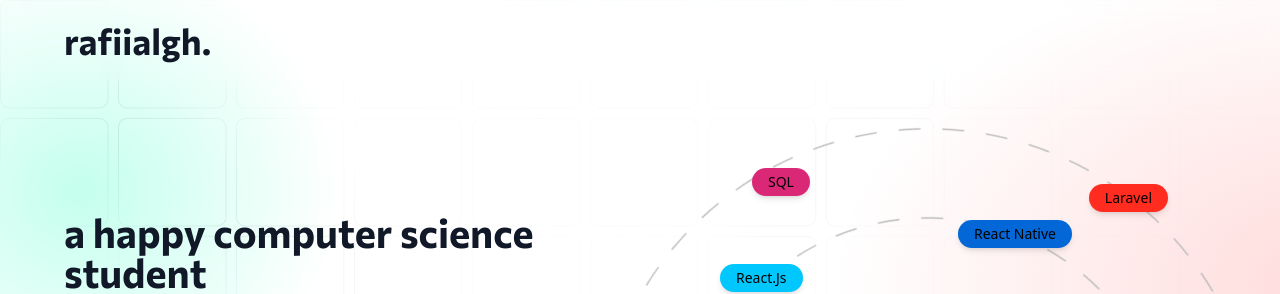
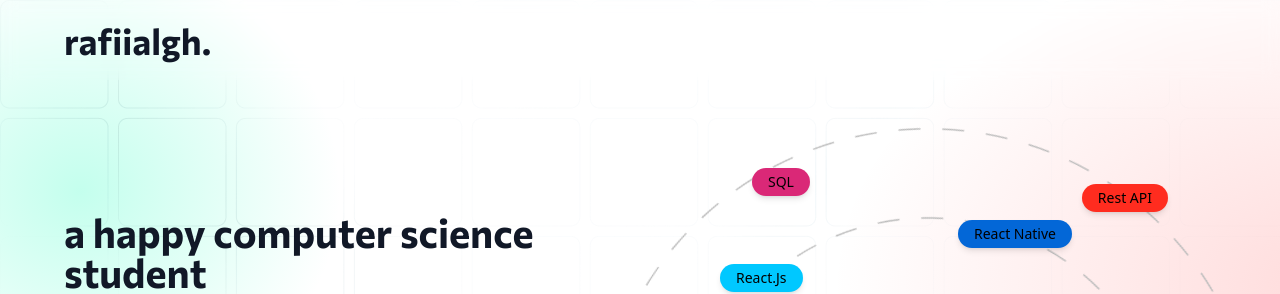
Before and after one commit to rafiialgh/rafiialgh-portfolio, a Next.js app: page / in a window 1280 px wide. Shown: the top 294 px of the page. Built offline with nearby package versions, Linux system fonts and the light colour scheme.

Commit message:
add rest api

```diff
--- a/app/page.tsx
+++ b/app/page.tsx
@@ -30,7 +30,7 @@
 
               {/* Laravel */}
               <div className='absolute top-8 right-20 z-10 px-3 md:px-4 py-1 bg-[#FF2C1F] rounded-full shadow-md text-xs md:text-sm md:top-20 md:right-12'>
-                Laravel
+                Rest API
               </div>
 
               {/* React.js */}
```
